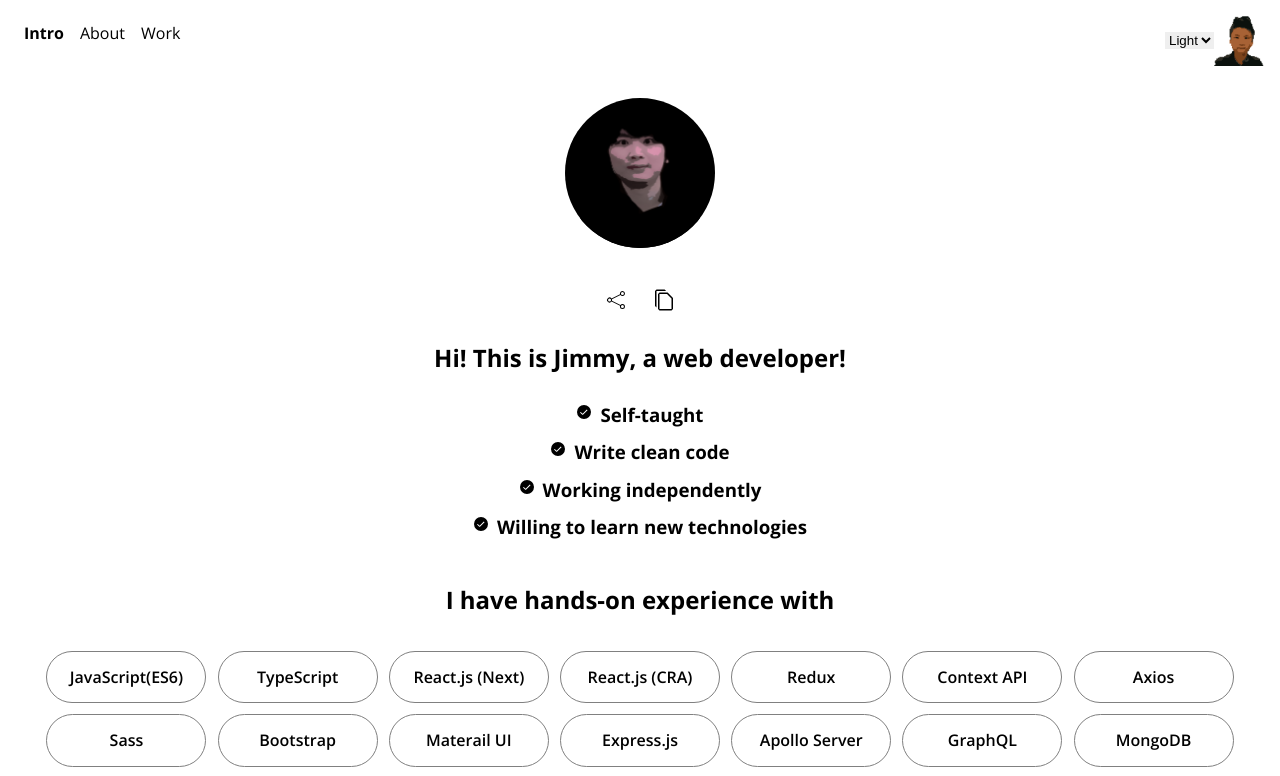
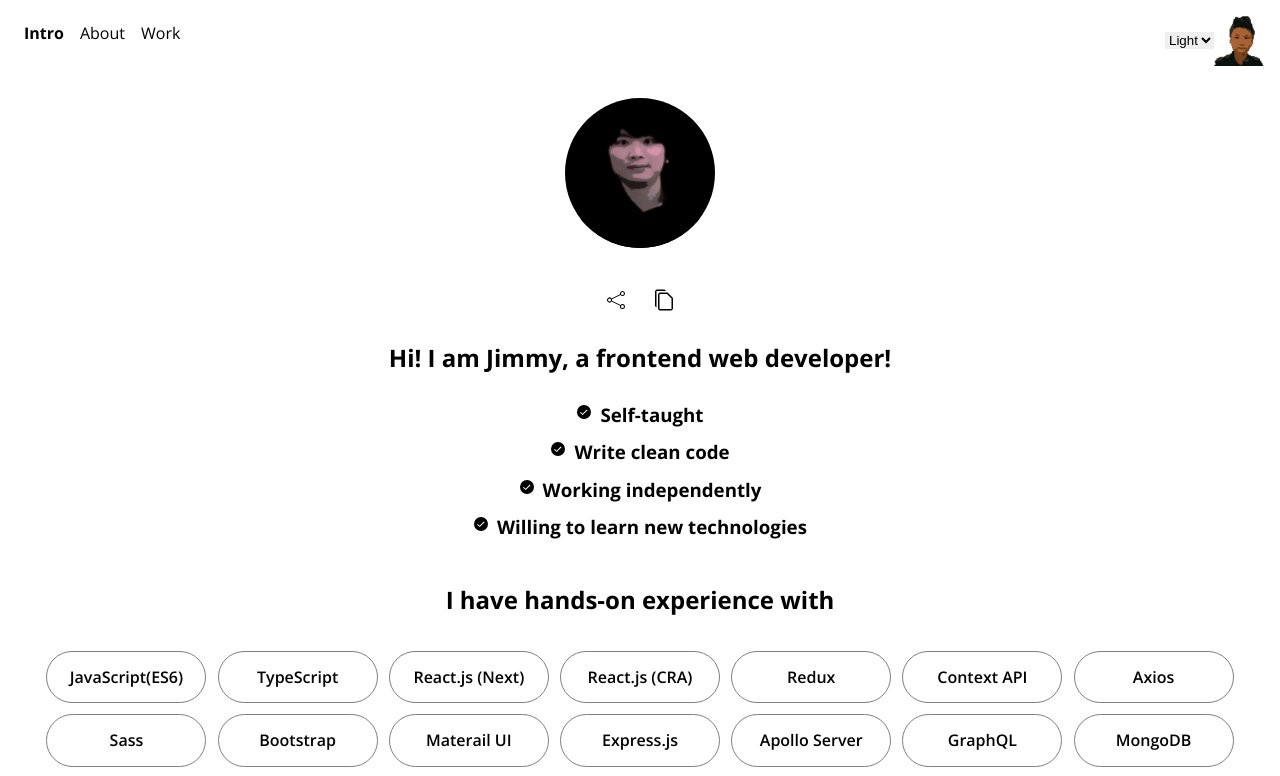
Before and after one commit to jimmyisdev/jimmy_resume2023, a Next.js app: page / in a window 1280 px wide. Shown: the top 776 px of the page. Built offline with nearby package versions, Linux system fonts and the light colour scheme.

Commit message:
fix: Add translation

```diff
--- a/src/components/Intro/Intro.tsx
+++ b/src/components/Intro/Intro.tsx
@@ -70,7 +70,7 @@ const Intro = () => {
         <ul className={`flex_column ${styles.feature_container}`}>
           <div className={`flex_column ${styles.intro_phrase}`}>
             <h1 className={`sect_title`}>
-              Hi! This is Jimmy, a web developer!
+              Hi! I am Jimmy, a frontend web developer!
             </h1>
           </div>
           {featuresData.map((item: string) => (
```
